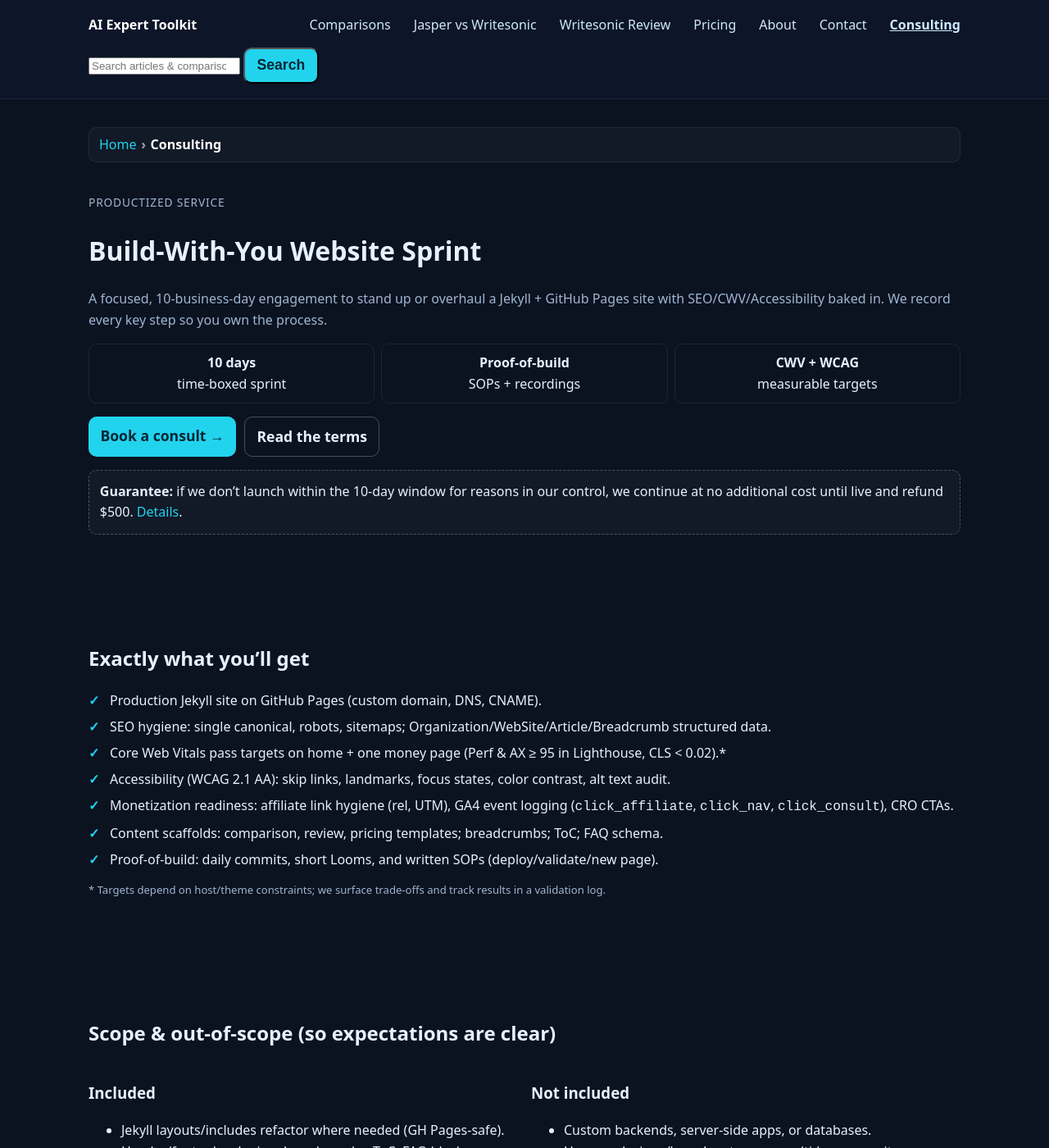
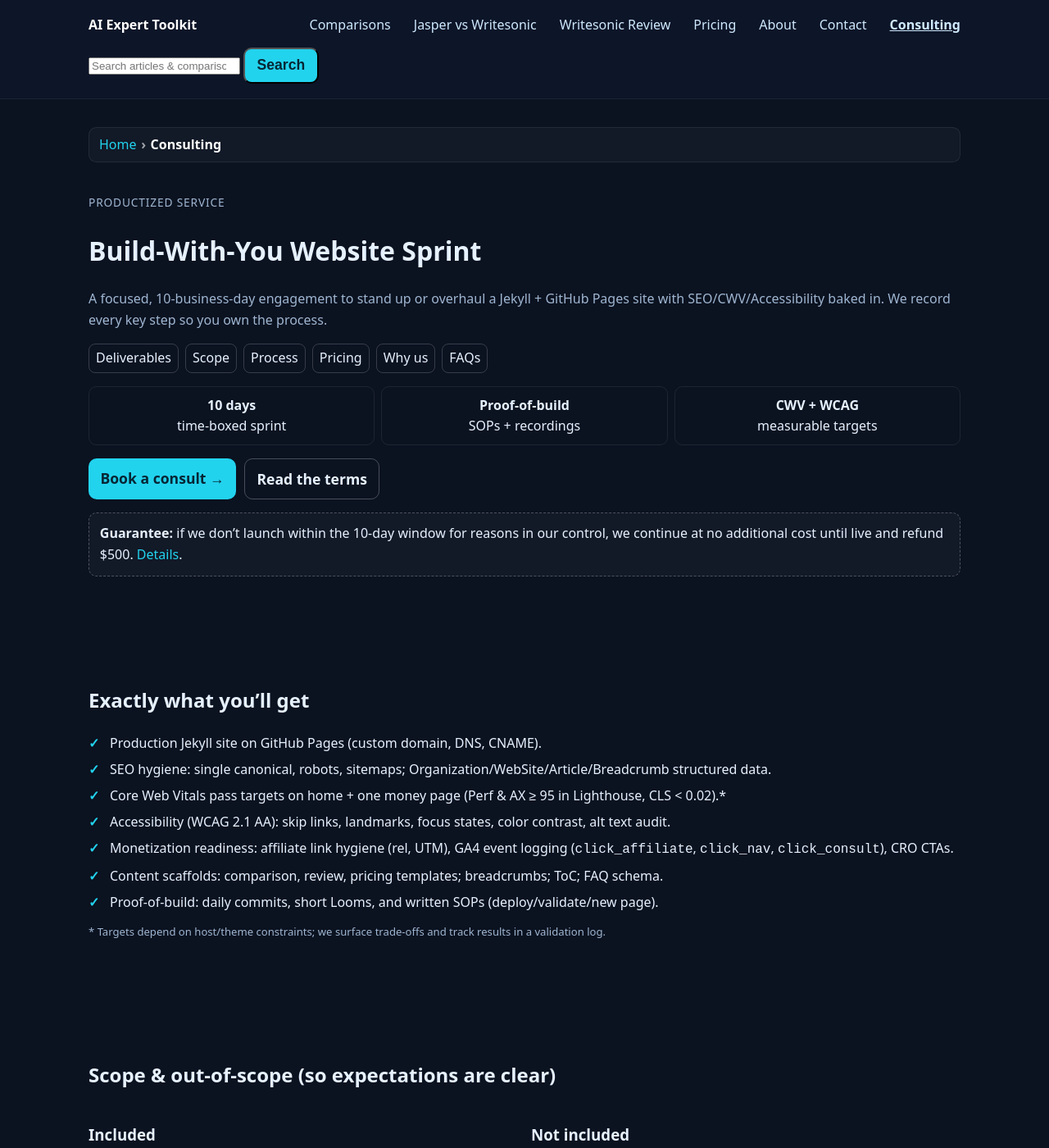
Before and after one commit to AIExpertToolkit/aiexperttoolkit, a Jekyll site: the page built from consulting.html, in a window 1280 px wide and 1400 px high. Shown: the whole window at 82% size. Built offline with Jekyll 4.4.1, drawn with Linux system fonts in a browser that asks for light colours; some of the changed text lies outside the part shown.

Commit message:
Update consulting.html

```diff
--- a/consulting.html
+++ b/consulting.html
@@ -16,6 +16,17 @@ article: false
     <h1>Build-With-You Website Sprint</h1>
     <p class="muted">A focused, 10-business-day engagement to stand up or overhaul a Jekyll + GitHub Pages site with SEO/CWV/Accessibility baked in. We record every key step so you own the process.</p>
 
+    <nav class="onpage" aria-label="On this page">
+      <ul>
+        <li><a href="#deliverables">Deliverables</a></li>
+        <li><a href="#scope">Scope</a></li>
+        <li><a href="#process">Process</a></li>
+        <li><a href="#pricing">Pricing</a></li>
+        <li><a href="#why-us">Why us</a></li>
+        <li><a href="#faqs">FAQs</a></li>
+      </ul>
+    </nav>
+
     <div class="kpis">
       <div class="kpi"><strong>10 days</strong><br>time-boxed sprint</div>
       <div class="kpi"><strong>Proof-of-build</strong><br>SOPs + recordings</div>
@@ -23,11 +34,19 @@ article: false
     </div>
 
     <p class="cta-row">
-      <a class="btn" data-service="consult" data-plan="sprint" href="{{ site.baseurl }}/contact.html?topic=consult">Book a consult →</a>
+      <a class="btn" data-service="consult" data-plan="sprint"
+         href="{{ site.baseurl }}/contact.html?topic=consult"
+         aria-label="Book a consult to discuss the Build-With-You Website Sprint">
+        Book a consult →
+      </a>
       <a class="btn btn-ghost" href="{{ site.baseurl }}/consulting-terms.html" rel="noopener">Read the terms</a>
+      {% if site.email %}
+        <a class="btn btn-ghost" href="mailto:{{ site.email }}?subject=Build-With-You%20Website%20Sprint%20inquiry"
+           rel="noopener">Email us</a>
+      {% endif %}
     </p>
 
-    <div class="notice" role="note" aria-label="Assurance">
+    <div class="notice" role="note" aria-label="Assurance" id="guarantee">
       <strong>Guarantee:</strong> if we don’t launch within the 10-day window for reasons in our control, we continue at no additional cost until live and refund $500. <a href="{{ site.baseurl }}/consulting-terms.html#guarantee">Details</a>.
     </div>
   </header>
@@ -37,7 +56,7 @@ article: false
     <ul class="checks">
       <li>Production Jekyll site on GitHub Pages (custom domain, DNS, CNAME).</li>
       <li>SEO hygiene: single canonical, robots, sitemaps; Organization/WebSite/Article/Breadcrumb structured data.</li>
-      <li>Core Web Vitals pass targets on home + one money page (Perf & AX ≥ 95 in Lighthouse, CLS &lt; 0.02).* </li>
+      <li>Core Web Vitals pass targets on home + one money page (Perf & AX ≥ 95 in Lighthouse, CLS &lt; 0.02).*</li>
       <li>Accessibility (WCAG 2.1 AA): skip links, landmarks, focus states, color contrast, alt text audit.</li>
       <li>Monetization readiness: affiliate link hygiene (rel, UTM), GA4 event logging (<code>click_affiliate</code>, <code>click_nav</code>, <code>click_consult</code>), CRO CTAs.</li>
       <li>Content scaffolds: comparison, review, pricing templates; breadcrumbs; ToC; FAQ schema.</li>
@@ -95,7 +114,10 @@ article: false
           <li>30-day post-launch async support</li>
         </ul>
         <p class="muted small">50% due at kickoff, 50% at launch. Invoicing via Stripe/ACH. Refund terms in <a href="{{ site.baseurl }}/consulting-terms.html#guarantee">Guarantee</a>.</p>
-        <p><a class="btn" data-service="consult" data-plan="sprint" href="{{ site.baseurl }}/contact.html?topic=consult">Book a consult →</a></p>
+        <p>
+          <a class="btn" data-service="consult" data-plan="sprint"
+             href="{{ site.baseurl }}/contact.html?topic=consult">Book a consult →</a>
+        </p>
       </article>
 
       <article class="plan">
@@ -183,9 +205,24 @@ article: false
   "areaServed":"Global",
   "termsOfService":"{{ '/consulting-terms.html' | absolute_url }}",
   "offers":[
-    {"@type":"Offer","priceCurrency":"USD","price":"4800","name":"Build-With-You Sprint"},
-    {"@type":"Offer","priceCurrency":"USD","price":"7900","name":"Build-For-You (+DWY)"},
-    {"@type":"Offer","priceCurrency":"USD","price":"1200","name":"Advisory Retainer","priceSpecification":{"@type":"UnitPriceSpecification","price":"1200","unitText":"month"}}
+    {"@type":"Offer","priceCurrency":"USD","price":"4800","name":"Build-With-You Sprint","url":"{{ '/contact.html?topic=consult' | absolute_url }}"},
+    {"@type":"Offer","priceCurrency":"USD","price":"7900","name":"Build-For-You (+DWY)","url":"{{ '/contact.html?topic=consult' | absolute_url }}"},
+    {"@type":"Offer","priceCurrency":"USD","price":"1200","name":"Advisory Retainer","priceSpecification":{"@type":"UnitPriceSpecification","price":"1200","unitText":"month"},"url":"{{ '/contact.html?topic=consult' | absolute_url }}"}
+  ]
+}
+</script>
+
+<!-- FAQPage schema (mirrors the Q&A above) -->
+<script type="application/ld+json">
+{
+  "@context":"https://schema.org",
+  "@type":"FAQPage",
+  "mainEntity":[
+    {"@type":"Question","name":"What happens on the consult call?","acceptedAnswer":{"@type":"Answer","text":"We review goals, constraints, and pick the highest-ROI pages for the sprint. If there’s not a fit, we’ll say so."}},
+    {"@type":"Question","name":"Can you work with my existing repo/theme?","acceptedAnswer":{"@type":"Answer","text":"Yes. We prefer minimal changes and GitHub Pages-compatible plugins only."}},
+    {"@type":"Question","name":"What do you need from us?","acceptedAnswer":{"@type":"Answer","text":"Decision-maker availability for quick approvals, access to your domain DNS and GitHub repo, and initial content priorities."}},
+    {"@type":"Question","name":"How do refunds work?","acceptedAnswer":{"@type":"Answer","text":"If we miss the 10-business-day window for reasons in our control, we continue at no additional cost until live and refund $500. See the Guarantee for details."}},
+    {"@type":"Question","name":"How is privacy handled?","acceptedAnswer":{"@type":"Answer","text":"Consult bookings share only the data you provide. We do not sell or share personal information. See the Privacy Policy if available."}}
   ]
 }
 </script>
@@ -205,8 +240,11 @@ article: false
 </script>
 
 <style>
-/* Calm, trustworthy accents and spacing */
+/* Calm, trustworthy accents and spacing (page-local to avoid global bloat) */
 .eyebrow{letter-spacing:.06em;text-transform:uppercase;font-size:.86rem;color:#9fb6d1}
+.onpage ul{display:flex;flex-wrap:wrap;gap:.5rem;list-style:none;margin:.6rem 0 0;padding:0}
+.onpage a{display:inline-block;padding:.25rem .5rem;border:1px solid rgba(255,255,255,.18);border-radius:.5rem;text-decoration:none;color:#e6f1ff}
+.onpage a:hover,.onpage a:focus{outline:2px solid rgba(34,211,238,.75);outline-offset:2px}
 .cta-row{display:flex;gap:10px;flex-wrap:wrap}
 .kpis{display:grid;grid-template-columns:repeat(3,1fr);gap:8px;margin:16px 0}
 .kpi{border:1px solid rgba(255,255,255,.08);border-radius:.6rem;padding:.6rem;text-align:center}
@@ -229,3 +267,5 @@ article: false
 .small{font-size:.92rem}.xsmall{font-size:.82rem}
 .btn-ghost{background:transparent;border:1px solid rgba(255,255,255,.25);color:#e6f1ff}
 </style>
+255,255,.25);color:#e6f1ff}
+</style>
```
Also changed, not shown: other parts of consulting.html (+0 -2 lines).
